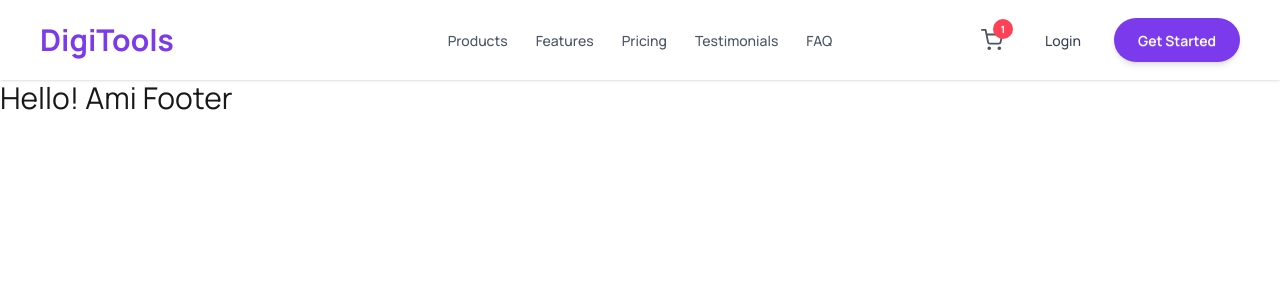
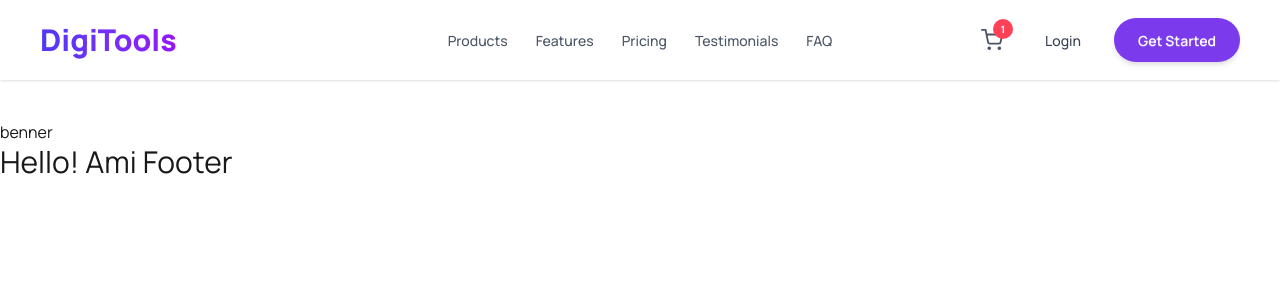
Before and after one commit to mdabdulawal2001/Digital-Tools-Platform, a React (Vite) app: page / in a window 1280 px wide. Shown: the top 300 px of the page. Built offline with nearby package versions, Linux system fonts and the light colour scheme.

Commit message:
added some changes in navbar

```diff
--- a/src/App.jsx
+++ b/src/App.jsx
@@ -1,4 +1,5 @@
 import './App.css'
+import Banner from './components/Banner/Banner'
 import Footer from './components/Footer/Footer'
 import Navbar from './components/Navbar/Navbar'
 
@@ -8,6 +9,7 @@ function App() {
   return (
     <>
      <Navbar></Navbar>
+     <Banner></Banner>
      <Footer></Footer>
     </>
   )
--- /dev/null
+++ b/src/components/Banner/Banner.jsx
@@ -0,0 +1,11 @@
+import React from 'react';
+
+const Banner = () => {
+    return (
+        <div className='mt-10'>
+            benner
+        </div>
+    );
+};
+
+export default Banner;
--- a/src/components/Navbar/Navbar.jsx
+++ b/src/components/Navbar/Navbar.jsx
@@ -19,7 +19,7 @@ const Navbar = () => {
               </label>
             </div>
             <div>
-              <a className="text-2xl md:text-3xl font-bold text-[#7C3AED] cursor-pointer">
+              <a className="text-2xl md:text-3xl font-extrabold bg-linear-to-r from-[#4F39F6] to-[#9514FA] bg-clip-text text-transparent cursor-pointer">
                 DigiTools
               </a>
             </div>
@@ -86,8 +86,8 @@ const Navbar = () => {
       {/* Mobile Sidebar items */}
       <div className="drawer-side z-50">
         <label htmlFor="main-drawer" className="drawer-overlay"></label>
-        <ul className="menu p-6 w-80 min-h-full bg-base-100 text-lg font-medium">
-          <div className="mb-8 px-4 text-2xl font-bold text-[#7C3AED]">
+        <ul className="menu p-6 w-50 min-h-full bg-base-100 text-lg font-medium">
+          <div className="mb-5 px-3 text-2xl font-bold text-[#7C3AED]">
             DigiTools
           </div>
           <li>
```
